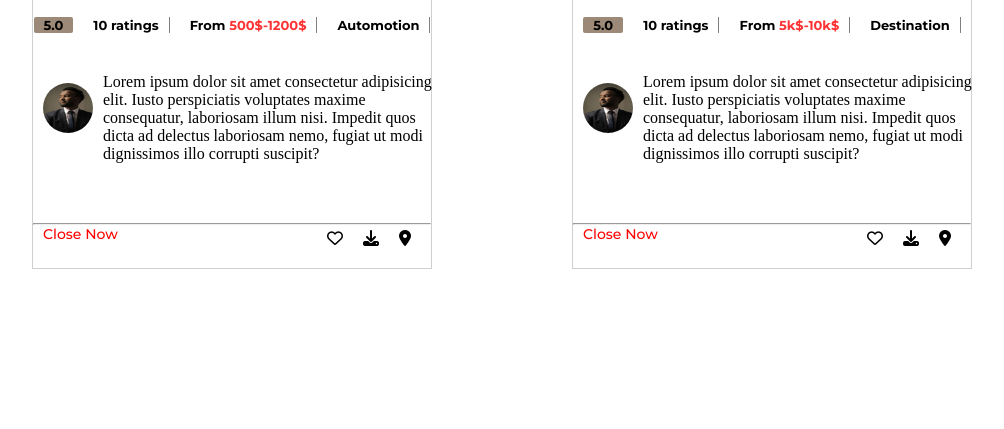
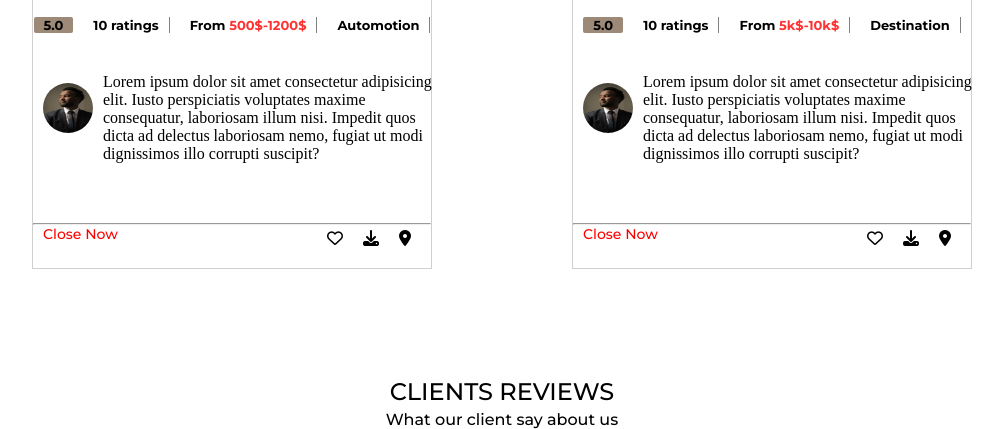
Before and after one commit to shoaib-codeHub/sample-project1, a plain HTML site: page index.html in a window 1280 px wide. Shown: the part 4077-4506 px from the top of the page, without its empty margins (138-1142 px from the left). Before the commit the page ends 4407 px from the top, so only its background shows below. Drawn offline with Linux system fonts and the light colour scheme.

Commit message:
make client div

```diff
--- a/index.html
+++ b/index.html
@@ -426,6 +426,13 @@
 
             </div>
         </div>
+
+        <!--Clients reviews -->
+
+        <div class="how-client">
+            <h2>CLIENTS REVIEWS</h2>
+            <P>What our client say about us</P>
+        </div>
     </main>
 
     <script src="scripts/index.js"></script>
--- a/styles/index.css
+++ b/styles/index.css
@@ -655,9 +655,8 @@ a {
     height: 1300px;
     width: 90%;
     margin: auto;
-    grid-template-columns:  1fr 1fr 1fr;
     display: grid;
-
+    grid-template-columns: 1fr 1fr 1fr;
 }
 
 @media (max-width: 1340px) {
@@ -802,7 +801,7 @@ a {
     grid-template-columns: 70px 1fr;
 }
 
- #info{
+#info {
     margin-top: 20px;
 }
 
@@ -813,6 +812,7 @@ a {
         width: 100%;
     }
 }
+
 .profile-image {
     height: 50px;
     width: 50px;
@@ -826,22 +826,81 @@ a {
     border-radius: 50%;
 }
 
-.situation{
+.situation {
     display: grid;
     grid-template-columns: 100px 1fr;
 }
 
-.div1{
+.div1 {
     font-family: "Montserrat", sans-serif;
     font-weight: 500;
     font-size: 14px;
     margin: 0px 0px 0px 10px;
     color: red;
 }
-.div2{
+
+.div2 {
     height: 100px;
     display: flex;
     flex-direction: row-reverse;
     gap: 20px;
     margin: 5px 20px 0px 0px;
 }
+
+.how-client {
+    margin-top: 200px;
+    line-height: 5px;
+}
+
+@media(min-width: 1200px) and (max-width: 1400px) {
+    .how-client {
+        margin-top: 700px;
+    }
+}
+@media(min-width: 900px) and (max-width: 1200px) {
+    .how-client {
+        margin-top: 700px;
+    }
+}
+@media(min-width: 700px) and (max-width: 900px) {
+    .how-client {
+        margin-top: 2800px;
+    }
+}
+@media(min-width: 400px) and (max-width: 700px) {
+    .how-client {
+        margin-top: 2800px;
+    }
+}
+@media(min-width:200px) and (max-width: 400px) {
+    .how-client {
+        margin-top: 2800px;
+    }
+}
+
+
+
+.how-client h2,
+.how-client p {
+    font-family: "Montserrat", sans-serif;
+    font-weight: 500;
+    text-align: center;
+}
+
+.how-client h2 {
+    font-family: "Montserrat", sans-serif;
+    font-weight: 500;
+    display: flex;
+    justify-content: center;
+    align-items: center;
+    margin-bottom: 15px;
+}
+
+.how-client p {
+    font-family: "Montserrat", sans-serif;
+    font-weight: 500;
+    display: flex;
+    justify-content: center;
+    align-items: center;
+    margin-top: 23px;
+}
```
